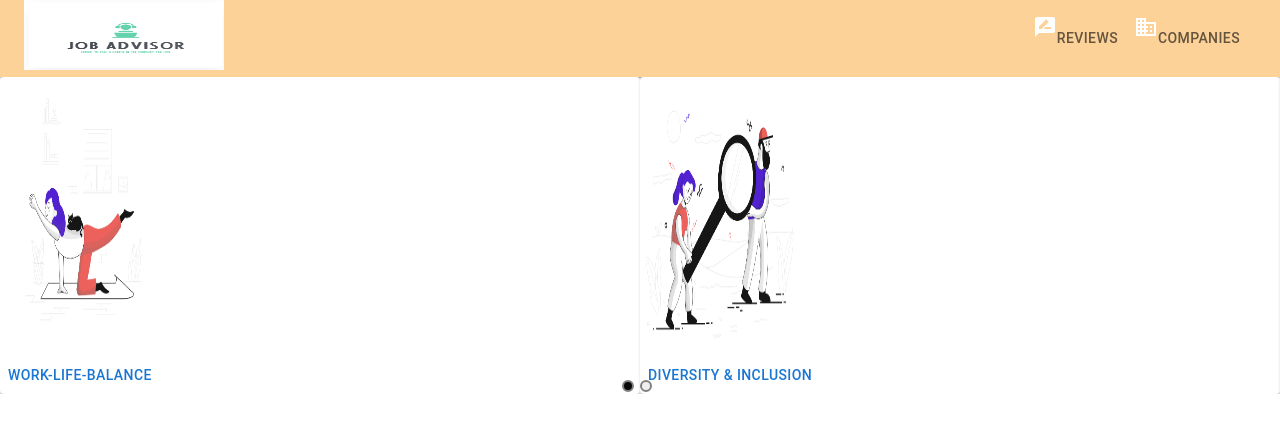
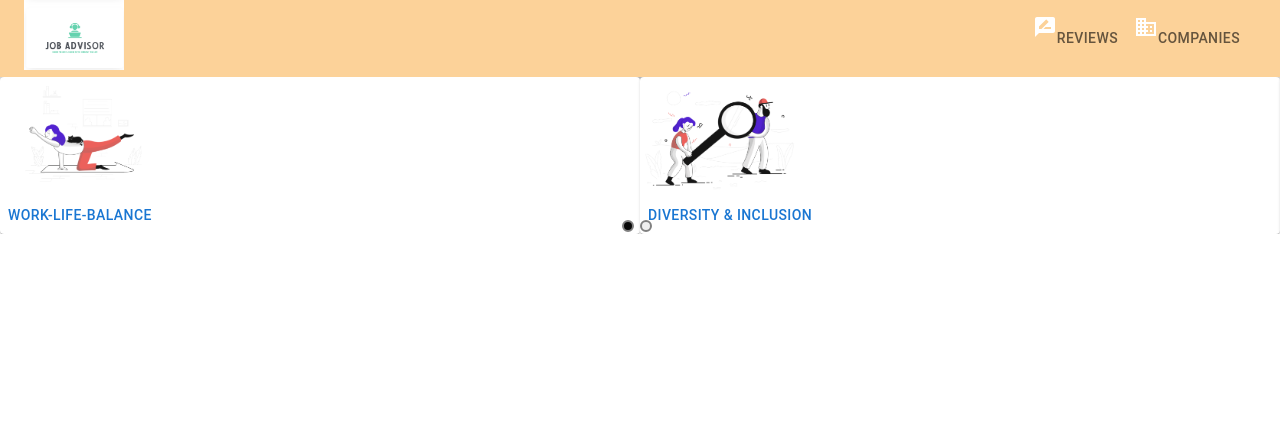
Before and after one commit to Job-Advisor-project/FrontEnd, a React (Create React App) app in the folder react/: page / in a window 1280 px wide. Shown: the top 432 px of the page. Built offline with nearby package versions, Linux system fonts and the light colour scheme.

Commit message:
carousel slide image size updated

```diff
--- a/react/src/components/Header.jsx
+++ b/react/src/components/Header.jsx
@@ -1,27 +1,25 @@
 import * as React from "react";
 import { useState } from "react";
 import AppBar from "@mui/material/AppBar";
-import {
-  Toolbar,
-  Typography,
-  Tabs,
-  Tab,
-  useMediaQuery,
-  useTheme,
-} from "@mui/material";
+import { Toolbar, Typography, Tabs, Tab } from "@mui/material";
 import BusinessIcon from "@mui/icons-material/Business";
 import RateReviewIcon from "@mui/icons-material/RateReview";
 
 const Header = () => {
   const [value, setValue] = useState();
-  const theme = useTheme();
-  const isMatch = useMediaQuery(theme.breakpoints.down("md"));
+  //const theme = useTheme();
+  // const isMatch = useMediaQuery(theme.breakpoints.down("md"));
   return (
     <div>
       <AppBar position="flex" sx={{ background: "#FCD299" }}>
         <Toolbar>
           <Typography>
-            <img src="../assets/jobadvisorlogo.jpg" width={200} height={70} />
+            <img
+              src="../assets/jobadvisorlogo.jpg"
+              alt="jobadvisorlogo"
+              width={100}
+              height={70}
+            />
           </Typography>
           <Tabs
             sx={{ marginLeft: "auto" }}
--- a/react/src/components/Item.jsx
+++ b/react/src/components/Item.jsx
@@ -13,7 +13,7 @@ export default function Item({ item, onSelect }) {
       <img
         src={item.image}
         alt={item.title}
-        style={{ width: "25%", height: "35vh", display: "flex" }}
+        style={{ width: "25%", display: "flex" }}
       ></img>
 
       <Button display="flex">{item.title}</Button>
```
